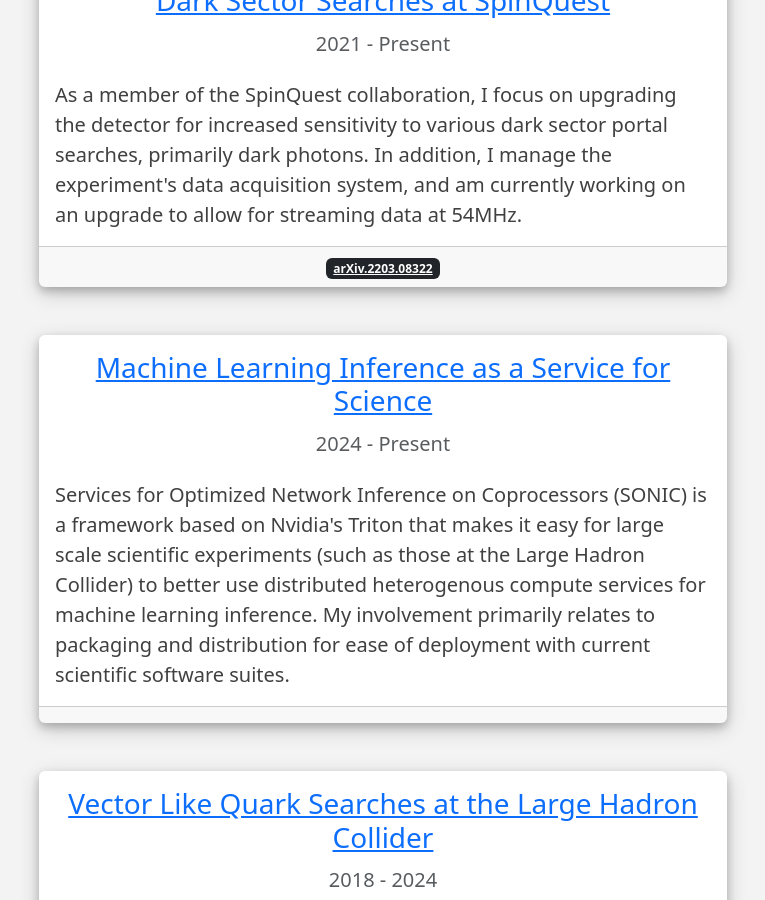
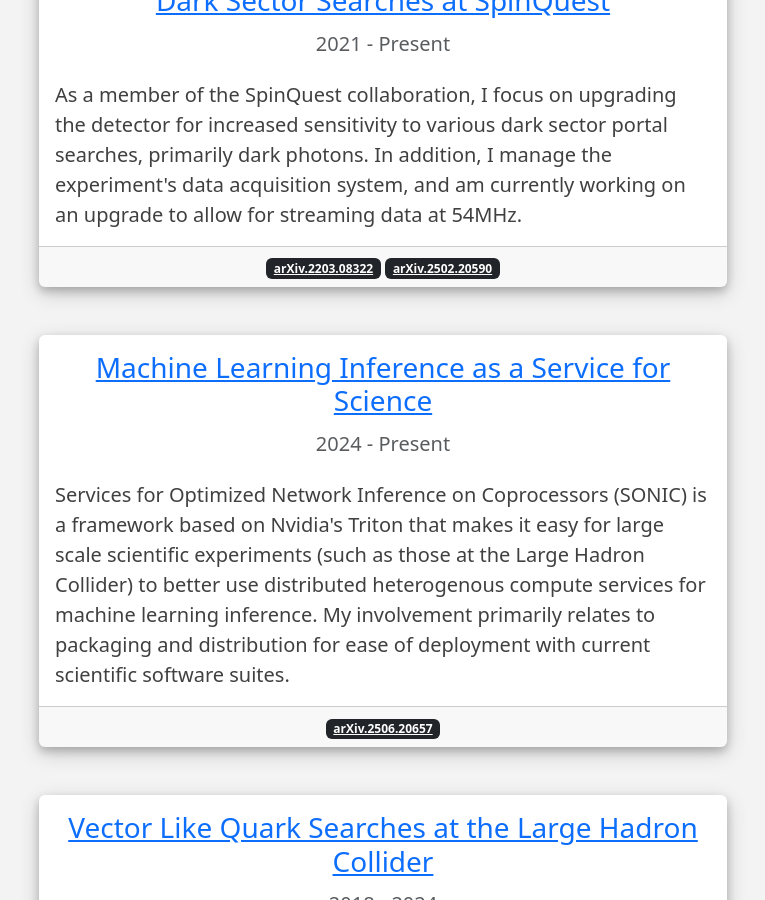
Before and after one commit to ngpaladi/ngpaladi.github.io, a Jekyll site: the page built from index.html, in a window 1280 px wide and 900 px high, scrolled down 1197 px. Shown: the whole window, without its empty margins (257-1022 px from the left). Built offline with Jekyll 4.4.1, drawn with Linux system fonts in a browser that asks for light colours; some of the changed lines change nothing that is shown.

Commit message:
Added Publications

```diff
--- a/_config.yml
+++ b/_config.yml
@@ -25,6 +25,7 @@
       timeline: 2021 - Present
       publications:
         - https://doi.org/10.48550/arXiv.2203.08322
+        - https://doi.org/10.48550/arXiv.2502.20590
       description: >-
         As a member of the SpinQuest collaboration, I focus on upgrading the detector for increased sensitivity
         to various dark sector portal searches, primarily dark photons. In addition, I manage the experiment's
@@ -34,6 +35,7 @@
       link: https://indico.cern.ch/event/1387540/contributions/6153409/contribution.pdf
       timeline: 2024 - Present
       publications:
+        - https://doi.org/10.48550/arXiv.2506.20657
       description: >-
         Services for Optimized Network Inference on Coprocessors (SONIC) is a framework based on
         Nvidia's Triton that makes it easy for large scale scientific experiments (such as those at the Large Hadron Collider)
```
